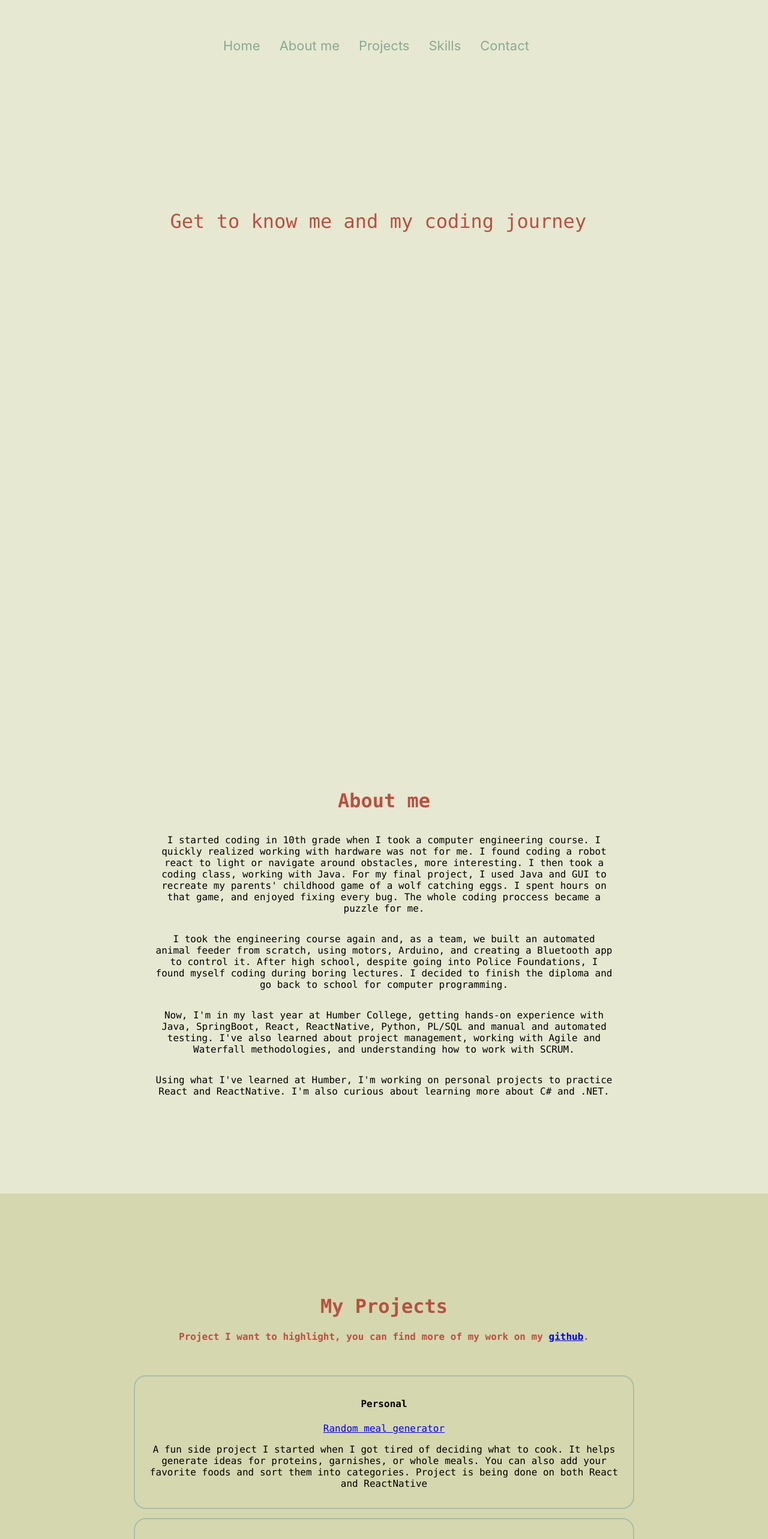
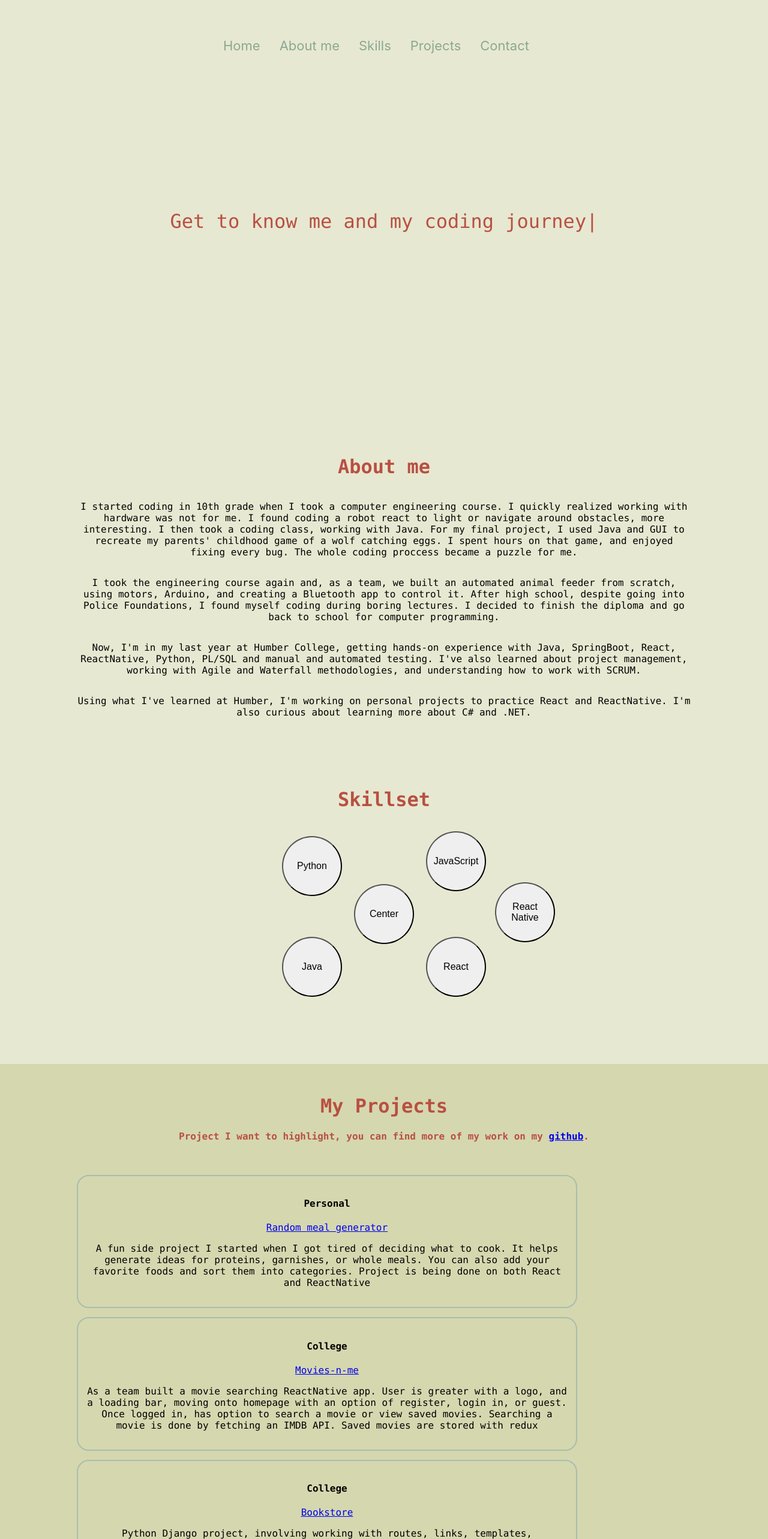
Before and after one commit to yuliaFl/portfolioWebsite, a React (Create React App) app in the folder proj/: page / in a window 1280 px wide. Shown: the top 2566 px of the page at 60% size. Built offline with nearby package versions, Linux system fonts and the light colour scheme.

Commit message:
css edited, took away heights to fix spacing

```diff
--- a/proj/src/App.css
+++ b/proj/src/App.css
@@ -4,7 +4,6 @@
 }
 
 .App-header {
-  min-height: 100vh;
   display: flex;
   flex-direction: column;
   align-items: center;
@@ -14,17 +13,15 @@
 }
 
 .nav-links a {
-  color: blue; /* default color */
-  text-decoration: none; /* remove underline */
-  transition: color 0.3s ease; /* add a smooth transition effect */
+  color: blue;
+  text-decoration: none;
+  transition: color 0.3s ease;
 }
 
-/* Change link color when hovered over */
 .nav-links a:hover {
   color: #B85042;
 }
 
-/* Keep the rest of your existing styles */
 .navbar {
   position: fixed;
   width: 100%;
@@ -53,7 +50,6 @@
   padding: 8px;
 }
 
-
 .nav-links li a {
   color:#8AA893;
   text-decoration: none;
@@ -67,9 +63,11 @@ main {
   padding-top: 350px;
   justify-content: center;
   align-items: center;
-  height: 100vh;
   font-family: Monaco;
   color: #B85042;
+  padding-bottom: 350px;
+  margin-left: 10%;
+  margin-right: 10%;
 }
 
 .about {
@@ -77,11 +75,9 @@ main {
   flex-direction: column;
   justify-content: center;
   align-items: center;
-  height: 100vh;
-  padding-top: 20px;;
-  padding-bottom: 20px;
-  margin-left: 20%;
-  margin-right: 20%;
+  padding-bottom: 50px;
+  margin-left: 10%;
+  margin-right: 10%;
   font-family: Monaco;
 }
 
@@ -98,13 +94,19 @@ main {
   max-width: 800px;
   border-radius: 20px;
   position: relative;
-  margin: 15px auto; /* Center the card horizontally with auto margin */
+  margin: 15px auto;
+  margin-left: 10%;
+  margin-right: 10%;
+  justify-content: center;
+  align-items: center;
 }
 
 .card-group-horizontal {
   display: flex;
   flex-wrap: wrap;
   justify-content: space-between;
+  justify-content: center;
+  align-items: center;
 }
 
 .footerLinkImg{
@@ -114,23 +116,23 @@ main {
 }
 
 .projects{
-  padding-top: 148px;
+  padding-top: 30px;
   padding-bottom: 100px;
-  height: '100vh';
   justifyContent: 'center';
   alignItems: 'center';
   background-color: #D5D7AF;
   font-family: Monaco ;
+
 }
 
 .Projects-Header{
   color: #B85042;
+  margin-left: 10%;
+  margin-right: 10%;
 }
 
 .contact {
-  padding-top: 60px;
-  padding-bottom: 0px;
+  padding-bottom: 40px;
   justify-content: center;
   align-items: center;
-  height: 100vh;
 }
--- a/proj/src/App.js
+++ b/proj/src/App.js
@@ -13,8 +13,8 @@ function App() {
       <Navbar />
       <Home/>
       <About/>
+      <Skills/>
       <Projects/>
-      <Skills/>
       <Contact/>
     </div>
   );
--- a/proj/src/navbar.js
+++ b/proj/src/navbar.js
@@ -5,8 +5,8 @@ function Navbar() {
       <ul className="nav-links">
         <li><a href="#Home">Home</a></li>
         <li><a href="#About">About me</a></li>
+        <li><a href="#Skills">Skills</a></li>
         <li><a href="#Projects">Projects</a></li>
-        <li><a href="#Skills">Skills</a></li>
         <li><a href="#Contact">Contact</a></li>
       </ul>
     </nav>
--- a/proj/src/skills.css
+++ b/proj/src/skills.css
@@ -4,8 +4,8 @@
     flex-direction: column;
     justify-content: center;
     align-items: center;
-    height: 100vh;
-    padding-bottom: 20px;
+    padding-top: 30px;
+    padding-bottom: 200px;
     margin-left: 20%;
     margin-right: 20%;
     font-family: Monaco;
```
